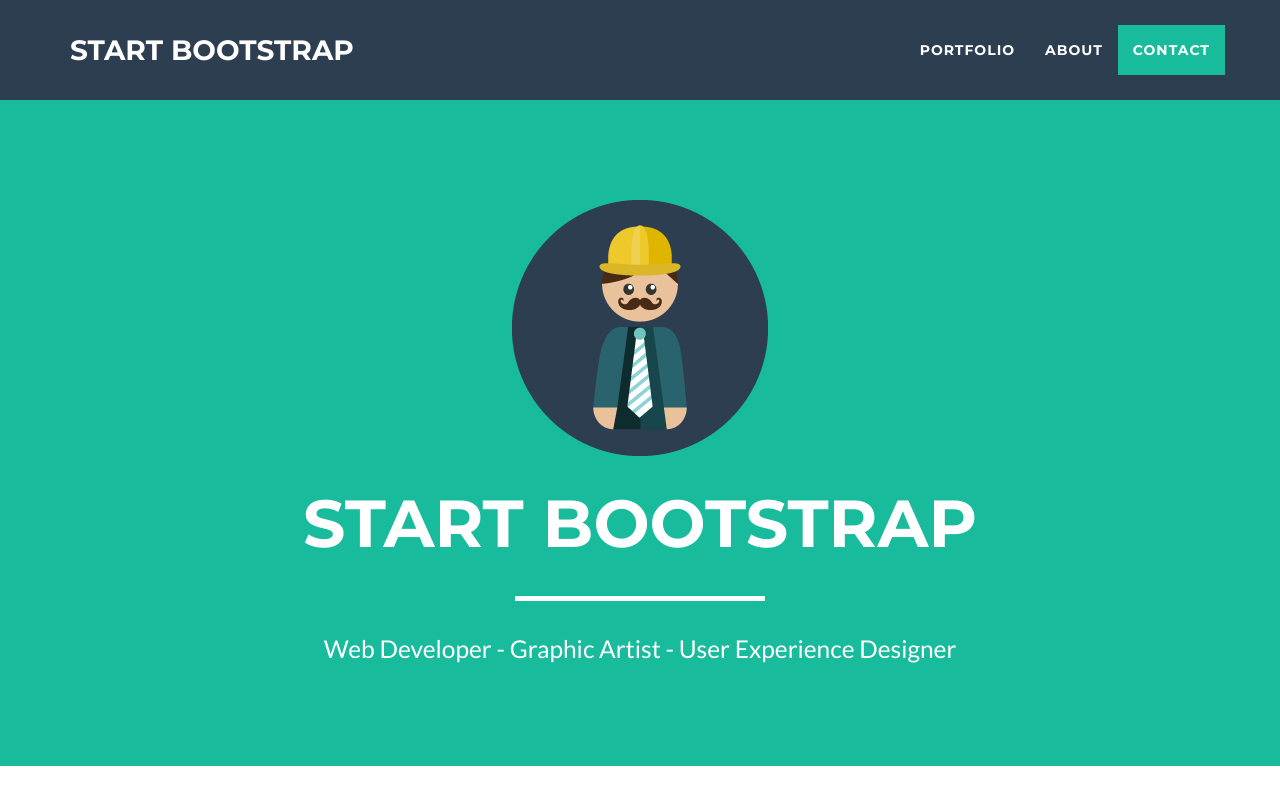
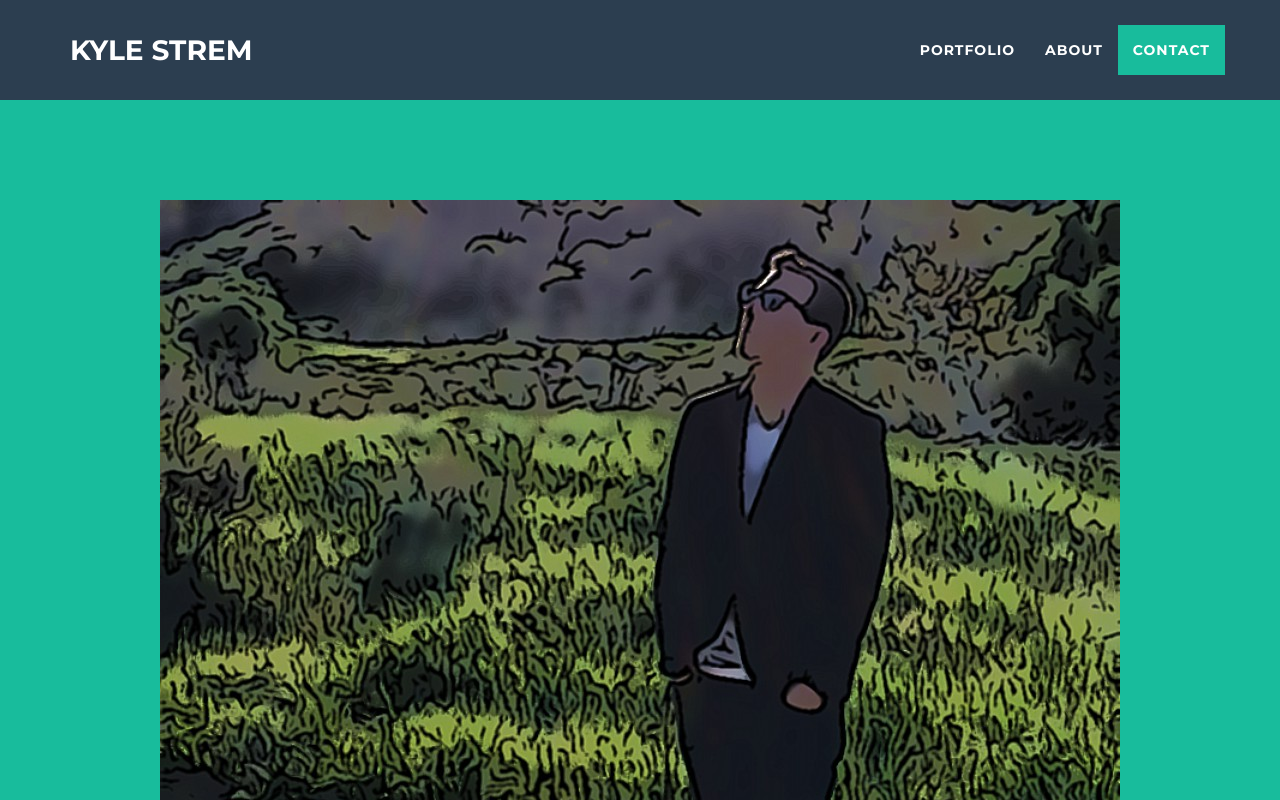
Before and after one commit to kkdelux/kkdelux.github.io, a plain HTML site: page index.html in a window 1280 px wide. Shown: the top 800 px of the page. Drawn offline with nearby package versions, Linux system fonts and the light colour scheme.

Commit message:
changing names

```diff
--- a/index.html
+++ b/index.html
@@ -9,7 +9,7 @@
     <meta name="description" content="">
     <meta name="author" content="">
 
-    <title>Freelancer - Start Bootstrap Theme</title>
+    <title>Kyle Strem | Web Developer</title>
 
     <!-- Bootstrap Core CSS -->
     <link href="vendor/bootstrap/css/bootstrap.min.css" rel="stylesheet">
@@ -41,7 +41,7 @@
                 <button type="button" class="navbar-toggle" data-toggle="collapse" data-target="#bs-example-navbar-collapse-1">
                     <span class="sr-only">Toggle navigation</span> Menu <i class="fa fa-bars"></i>
                 </button>
-                <a class="navbar-brand" href="#page-top">Start Bootstrap</a>
+                <a class="navbar-brand" href="#page-top">Kyle Strem</a>
             </div>
 
             <!-- Collect the nav links, forms, and other content for toggling -->
@@ -71,9 +71,9 @@
         <div class="container">
             <div class="row">
                 <div class="col-lg-12">
-                    <img class="img-responsive" src="img/profile.png" alt="">
+                    <img class="img-responsive" src="img/portfolio_cartoon.jpeg" alt="">
                     <div class="intro-text">
-                        <span class="name">Start Bootstrap</span>
+                        <span class="name">Kyle Strem</span>
                         <hr class="star-light">
                         <span class="skills">Web Developer - Graphic Artist - User Experience Designer</span>
                     </div>
```
